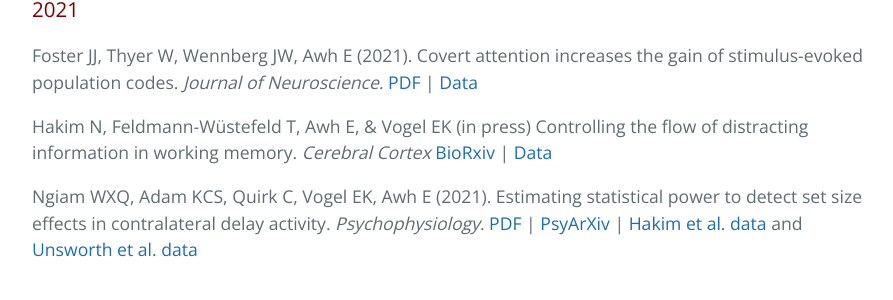
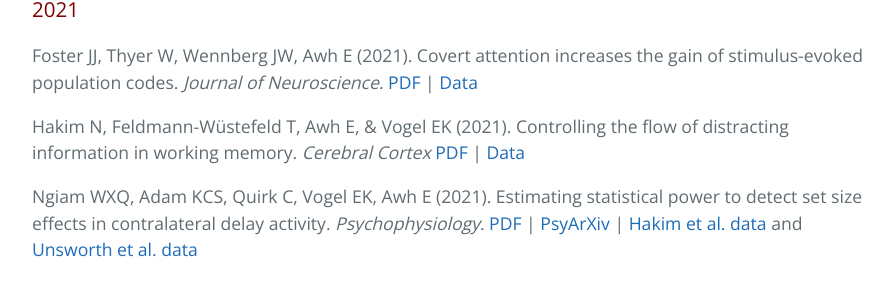
Before and after one commit to AwhVogelLab/awhvogellab.github.io, a Jekyll site: the page built from publications.md, in a window 1280 px wide and 900 px high, scrolled down 945 px. Shown: the part 146-446 px from the top of the window, without its empty margins (192-1085 px from the left). Built offline with Jekyll 4.4.1, drawn with Linux system fonts in a browser that asks for light colours; our own code applies the rules of GitHub Pages for plain Markdown files.

Commit message:
Update publications.md

```diff
--- a/publications.md
+++ b/publications.md
@@ -25,7 +25,7 @@ Keene PA\*, deBettencourt MT\*, Awh E, Vogel EK (submitted) Pupillometry signatu
 
 Foster JJ, Thyer W, Wennberg JW, Awh E (2021). Covert attention increases the gain of stimulus-evoked population codes. <i>Journal of Neuroscience. </i>[PDF](/files/pdfs/Foster_2021_JNeurosci.pdf)  \| [Data](https://osf.io/hmvzc/)
 
-Hakim N, Feldmann-Wüstefeld T, Awh E, & Vogel EK (in press) Controlling the flow of distracting information in working memory. <i>Cerebral Cortex</i>  [BioRxiv](/files/pdfs/Hakim_et_al_2021_CerebralCortex.pdf) \| [Data](https://osf.io/3ftvj/?view_only=78990b6136a34a0993f026d7c7697a59)
+Hakim N, Feldmann-Wüstefeld T, Awh E, & Vogel EK (2021). Controlling the flow of distracting information in working memory. <i>Cerebral Cortex</i>  [PDF](/files/pdfs/Hakim_et_al_2021_CerebralCortex.pdf) \| [Data](https://osf.io/3ftvj/?view_only=78990b6136a34a0993f026d7c7697a59)
 
 Ngiam WXQ, Adam KCS, Quirk C, Vogel EK, Awh E (2021). Estimating statistical power to detect set size effects in contralateral delay activity. *Psychophysiology*. [PDF](https://williamngiam.github.io/files/CDApower.pdf) \| [PsyArXiv](https://psyarxiv.com/nbvkc) \| [Hakim et al. data](https://osf.io/ws3j9/) and [Unsworth et al. data](https://osf.io/qeaet/)
 
```
